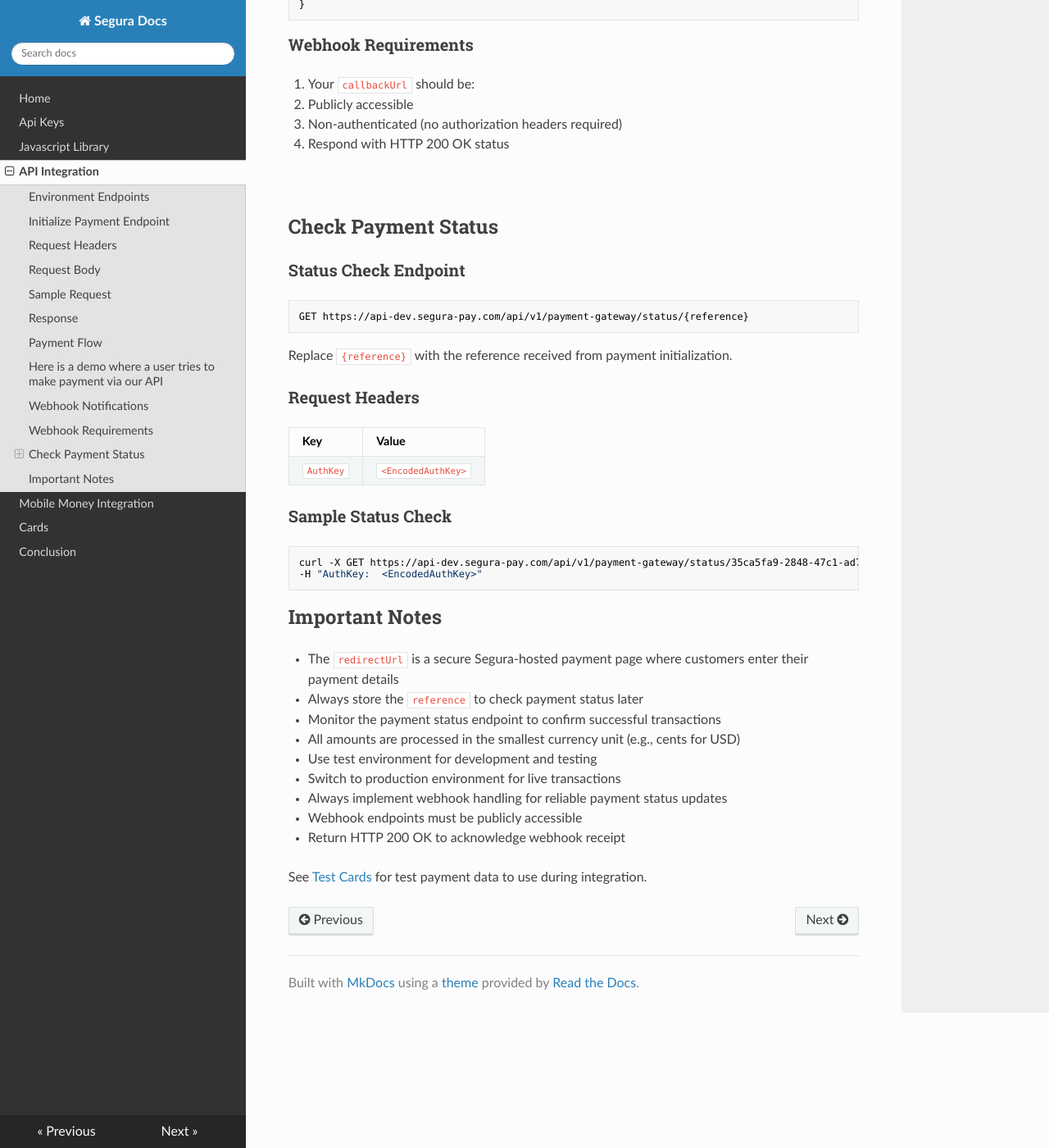
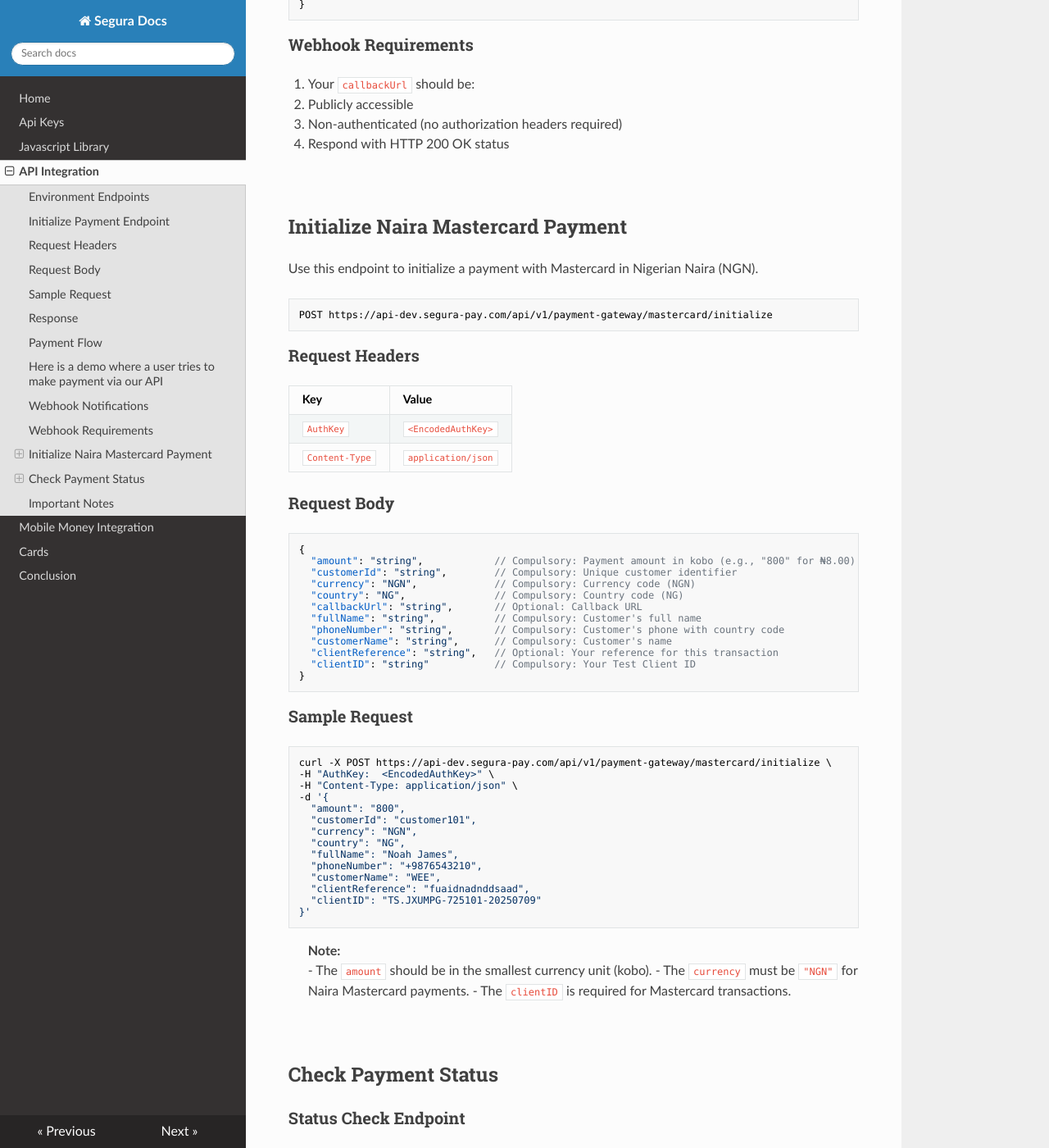
Before and after one commit to Noah-droid/segura, an MkDocs documentation site: the page built from docs/process.md, in a window 1280 px wide and 1400 px high, scrolled down 3185 px. Shown: the whole window at 82% size. Built offline with MkDocs 1.6.1, drawn with Linux system fonts in a browser that asks for light colours; nearby versions of some CDN libraries.

Commit message:
added naira integrations

````diff
--- a/docs/process.md
+++ b/docs/process.md
@@ -105,6 +105,66 @@ After transaction completion, Segura sends a webhook notification to your `callb
 
 <br>
 
+
+## Initialize Naira Mastercard Payment
+
+Use this endpoint to initialize a payment with Mastercard in Nigerian Naira (NGN).
+
+```
+POST https://api-dev.segura-pay.com/api/v1/payment-gateway/mastercard/initialize
+```
+
+### Request Headers
+| Key           | Value                |
+|---------------|----------------------|
+| `AuthKey`     | `<EncodedAuthKey>`   |
+| `Content-Type`| `application/json`   |
+
+### Request Body
+```json
+{
+  "amount": "string",            // Compulsory: Payment amount in kobo (e.g., "800" for ₦8.00)
+  "customerId": "string",        // Compulsory: Unique customer identifier
+  "currency": "NGN",             // Compulsory: Currency code (NGN)
+  "country": "NG",               // Compulsory: Country code (NG)
+  "callbackUrl": "string",       // Optional: Callback URL
+  "fullName": "string",          // Compulsory: Customer's full name
+  "phoneNumber": "string",       // Compulsory: Customer's phone with country code
+  "customerName": "string",      // Compulsory: Customer's name
+  "clientReference": "string",   // Optional: Your reference for this transaction
+  "clientID": "string"           // Compulsory: Your Test Client ID
+}
+```
+
+### Sample Request
+```bash
+curl -X POST https://api-dev.segura-pay.com/api/v1/payment-gateway/mastercard/initialize \
+-H "AuthKey:  <EncodedAuthKey>" \
+-H "Content-Type: application/json" \
+-d '{
+  "amount": "800",
+  "customerId": "customer101",
+  "currency": "NGN",
+  "country": "NG",
+  "fullName": "Noah James",
+  "phoneNumber": "+9876543210",
+  "customerName": "WEE",
+  "clientReference": "fuaidnadnddsaad",
+  "clientID": "TS.JXUMPG-725101-20250709"
+}'
+```
+
+> **Note:**
+> - The `amount` should be in the smallest currency unit (kobo).
+> - The `currency` must be `"NGN"` for Naira Mastercard payments.
+> - The `clientID` is required for Mastercard transactions.
+
+
+
+
+
+<br>
+
 ## Check Payment Status
 
 ### Status Check Endpoint
````
